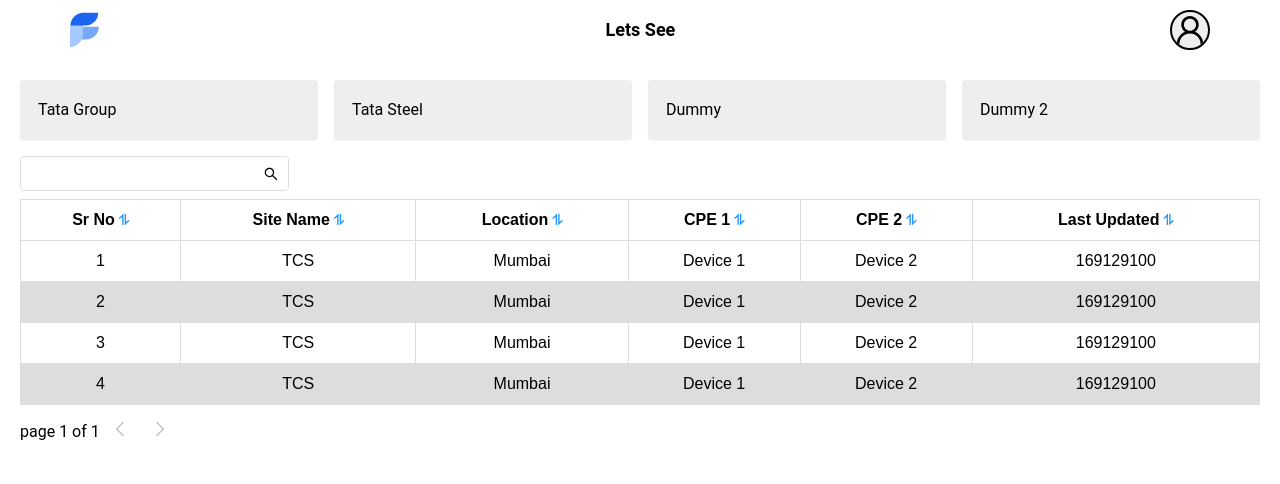
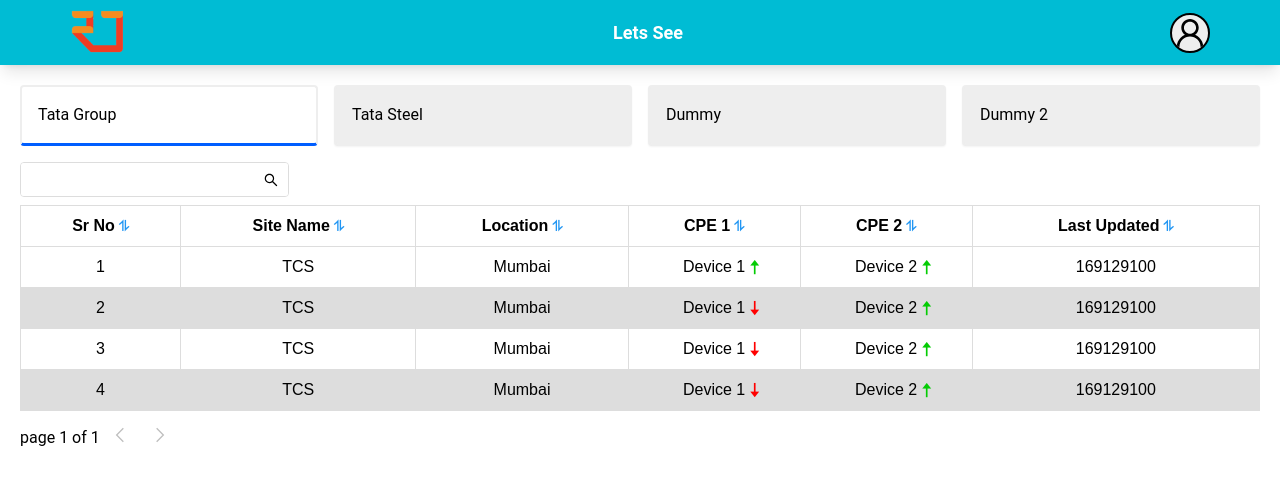
Before and after one commit to akashag05/Lets-see-Poc, a Next.js app: page /Dashboard/Dashboard in a window 1280 px wide. Shown: the top 484 px of the page. Built offline with nearby package versions, Linux system fonts and the light colour scheme.

Commit message:
dashboard table complete

```diff
--- a/src/components/Card/card.tsx
+++ b/src/components/Card/card.tsx
@@ -3,7 +3,7 @@
 function Card(props) {
   console.log()
   return (
-    <div className='rounded border-2 shadow-sm hover:shadow-md w-1/4 p-4 bg-gray-200 cursor-pointer'>
+    <div className={props.i==props.currentIndex?'card-active rounded border-2  w-1/4 p-4 bg-gray-200 cursor-pointer': 'rounded border-2 shadow-sm hover:shadow-md w-1/4 p-4 bg-gray-200 cursor-pointer'}>
       {props.title.org.title}
     </div>
   )
--- a/src/components/Navbar/navbar.tsx
+++ b/src/components/Navbar/navbar.tsx
@@ -4,12 +4,13 @@
 
 const Navbar = () => {
     return (
-        <nav className="bg-white border-gray-200 px-2 sm:px-4 py-2.5 bg-blue-100">
+        <nav className="bg-cyan-500 border-gray-200 px-2 sm:px-4 py-2.5 shadow-lg">
             <div className="container flex flex-wrap justify-between items-center mx-auto">
                 <Link href="/Dashboard/Dashboard.page" className="flex">
-                    <svg className="mr-3 h-10" viewBox="0 0 52 72" fill="none" xmlns="http://www.w3.org/2000/svg"><path d="M1.87695 53H28.7791C41.5357 53 51.877 42.7025 51.877 30H24.9748C12.2182 30 1.87695 40.2975 1.87695 53Z" fill="#76A9FA" /><path d="M0.000409561 32.1646L0.000409561 66.4111C12.8618 66.4111 23.2881 55.9849 23.2881 43.1235L23.2881 8.87689C10.9966 8.98066 1.39567 19.5573 0.000409561 32.1646Z" fill="#A4CAFE" /><path d="M50.877 5H23.9748C11.2182 5 0.876953 15.2975 0.876953 28H27.7791C40.5357 28 50.877 17.7025 50.877 5Z" fill="#1C64F2" /></svg>
+                    <img src="/RDSig.png"/>
+                    {/* <svg className="mr-3 h-10" viewBox="0 0 52 72" fill="none" xmlns="http://www.w3.org/2000/svg"><path d="M1.87695 53H28.7791C41.5357 53 51.877 42.7025 51.877 30H24.9748C12.2182 30 1.87695 40.2975 1.87695 53Z" fill="#76A9FA" /><path d="M0.000409561 32.1646L0.000409561 66.4111C12.8618 66.4111 23.2881 55.9849 23.2881 43.1235L23.2881 8.87689C10.9966 8.98066 1.39567 19.5573 0.000409561 32.1646Z" fill="#A4CAFE" /><path d="M50.877 5H23.9748C11.2182 5 0.876953 15.2975 0.876953 28H27.7791C40.5357 28 50.877 17.7025 50.877 5Z" fill="#1C64F2" /></svg> */}
                 </Link>
-                <span className="self-center text-lg font-semibold whitespace-nowrap dark:text-white">Lets See</span>
+                <span className="self-center text-lg font-semibold whitespace-nowrap text-white">Lets See</span>
                 <button data-collapse-toggle="mobile-menu" type="button" className="inline-flex items-center p-2 ml-3 text-sm text-gray-500 rounded-lg md:hidden hover:bg-gray-100 focus:outline-none focus:ring-2 focus:ring-gray-200 dark:text-gray-400 dark:hover:bg-gray-700 dark:focus:ring-gray-600" aria-controls="mobile-menu-2" aria-expanded="false">
                     <span className="sr-only">Open main menu</span>
                     <svg className="w-6 h-6" fill="currentColor" viewBox="0 0 20 20" xmlns="http://www.w3.org/2000/svg"><path fill-rule="evenodd" d="M3 5a1 1 0 011-1h12a1 1 0 110 2H4a1 1 0 01-1-1zM3 10a1 1 0 011-1h12a1 1 0 110 2H4a1 1 0 01-1-1zM3 15a1 1 0 011-1h12a1 1 0 110 2H4a1 1 0 01-1-1z" clip-rule="evenodd"></path></svg>
--- a/src/components/Table/table.tsx
+++ b/src/components/Table/table.tsx
@@ -39,7 +39,7 @@
                         return (
                             <tr {...row.getRowProps()}>
                                 {row.cells.map((cell) => {
-                                    return <td {...cell.getCellProps()}>{cell.render('Cell')}</td>
+                                    return <td {...cell.getCellProps({className: cell.column.className})}>{cell.render('Cell')}</td>
                                 })}
                             </tr>
                         )
--- a/src/pages/Dashboard/COLUMNS.tsx
+++ b/src/pages/Dashboard/COLUMNS.tsx
@@ -17,11 +17,27 @@
     },
     {
         Header: 'CPE 1',
-        accessor: 'CPE1'
+        accessor: 'CPE1',
+        Cell: (props: { cell:any,value: string }) => {
+            if (props.cell.row.original.CPE1_Status == 'up' || props.cell.row.original.CPE1_Status == 1) {
+                return <span className="device-up">{props.value}</span>;
+            }
+            else if(props.cell.row.original.CPE1_Status == 'down' || props.cell.row.original.CPE1_Status == 0) {
+                return <span className="device-down">{props.value}</span>;
+            }
+        },
     },
     {
         Header: 'CPE 2',
-        accessor: 'CPE2'
+        accessor: 'CPE2',
+        Cell: (props: { cell:any,value: string }) => {
+            if (props.cell.row.original.CPE2_Status == 'up' || props.cell.row.original.CPE2_Status == 1) {
+                return <span className="device-up">{props.value}</span>;
+            }
+            else if(props.cell.row.original.CPE2_Status == 'down' || props.cell.row.original.CPE2_Status == 0) {
+                return <span className="device-down">{props.value}</span>;
+            }
+        },
     },
     {
         Header: 'Last Updated',
--- a/src/pages/Dashboard/Dashboard.tsx
+++ b/src/pages/Dashboard/Dashboard.tsx
@@ -24,7 +24,7 @@
       <div className="p-5 w-full">
         <div className="flex gap-4 mb-4" >
           {orgDatas.map((orgData, i) => (
-            <Card key={1} title={orgData} index={i} />
+            <Card key={1} title={orgData} i={i} currentIndex={index} />
           ))}
         </div>
         <Table COLOUMNS={COLOUMNS} tableData={data} />
--- a/src/pages/Dashboard/MOCK_DATA.json
+++ b/src/pages/Dashboard/MOCK_DATA.json
@@ -2,14 +2,15 @@
   {
     "org": {
       "title": "Tata Group",
-      "data": [{
+      "data": [
+        {
           "sr_no": 1,
           "sites_name": "TCS",
           "location": "Mumbai",
           "CPE1": "Device 1",
           "CPE2": "Device 2",
-        "CPE1 Status": "down",
-        "CPE2 Status": "up",
+          "CPE1_Status": "up",
+          "CPE2_Status": "up",
           "timestamp": "169129100"
         },
         {
@@ -18,73 +19,82 @@
           "location": "Mumbai",
           "CPE1": "Device 1",
           "CPE2": "Device 2",
-        "CPE1 Status": "down",
-        "CPE2 Status": "up",
+          "CPE1_Status": "down",
+          "CPE2_Status": "up",
           "timestamp": "169129100"
-      },{
+        },
+        {
           "sr_no": 3,
           "sites_name": "TCS",
           "location": "Mumbai",
           "CPE1": "Device 1",
           "CPE2": "Device 2",
-        "CPE1 Status": "down",
-        "CPE2 Status": "up",
+          "CPE1_Status": "down",
+          "CPE2_Status": "up",
           "timestamp": "169129100"
-      },{
+        },
+        {
           "sr_no": 4,
           "sites_name": "TCS",
           "location": "Mumbai",
           "CPE1": "Device 1",
           "CPE2": "Device 2",
-        "CPE1 Status": "down",
-        "CPE2 Status": "up",
+          "CPE1_Status": "down",
+          "CPE2_Status": "up",
           "timestamp": "169129100"
-      }]
+        }
+      ]
     }
   },
   {
     "org": {
       "title": "Tata Steel",
-      "data": [{
+      "data": [
+        {
           "sr_no": 2,
           "sites_name": "TCS Thiland",
           "location": "Thiland",
           "CPE1": "Device 1",
           "CPE2": "Device 2",
-        "CPE1 Status": 0,
-        "CPE2 Status": 1,
+          "CPE1_Status": 0,
+          "CPE2_Status": 1,
           "timestamp": "17912837"
-      }]
+        }
+      ]
     }
   },
   {
     "org": {
       "title": "Dummy",
-      "data": [{
+      "data": [
+        {
           "sr_no": 2,
           "sites_name": "TCS Thiland",
           "location": "Thiland",
           "CPE1": "Device 1",
           "CPE2": "Device 2",
-        "CPE1 Status": 0,
-        "CPE2 Status": 1,
+          "CPE1_Status": 0,
+          "CPE2_Status": 1,
           "timestamp": "17912837"
-      }]
+        }
+      ]
     }
   },
   {
     "org": {
       "title": "Dummy 2",
-      "data": [{
+      "data": [
+        {
           "sr_no": 2,
           "sites_name": "TCS Thiland",
           "location": "Thiland",
           "CPE1": "Device 1",
           "CPE2": "Device 2",
-        "CPE1 Status": 0,
-        "CPE2 Status": 1,
+          "CPE1_Status": 0,
+          "CPE2_Status": 1,
           "timestamp": "17912837"
-      }]
+        }
+      ]
     }
   }
 ]
--- a/src/styles/globals.css
+++ b/src/styles/globals.css
@@ -17,3 +17,44 @@
   table tr:nth-child(even) {
     background-color: #dddddd;
   }
+
+.card-active{
+  border-bottom: 3px solid rgb(0, 94, 255);
+  background: white;
+}
+
+.device-down{
+  position: relative;
+  /* color: red !important; */
+}
+
+.device-up{
+  position: relative;
+  /* color: rgb(5, 240, 5); */
+}
+
+.device-down::after{
+  content: '🠇';
+  position: absolute;
+  right: -15px;
+  top: 50%;
+  transform: translateY(-50%);
+  /* width: 5px; */
+  /* height: 5px; */
+  border-radius: 50%;
+  color: red;
+  font-size: 20px;
+}
+
+.device-up::after{
+  content: '🠅';
+  position: absolute;
+  right: -15px;
+  top: 50%;
+  transform: translateY(-50%);
+  /* width: 5px; */
+  /* height: 5px; */
+  border-radius: 50%;
+  color: rgb(4, 204, 4);
+  font-size: 20px;
+}
```
Also changed, not shown: public/RDSig.png (added), public/logo.svg (added). Lines whose indentation alone changed are shown as unchanged.
